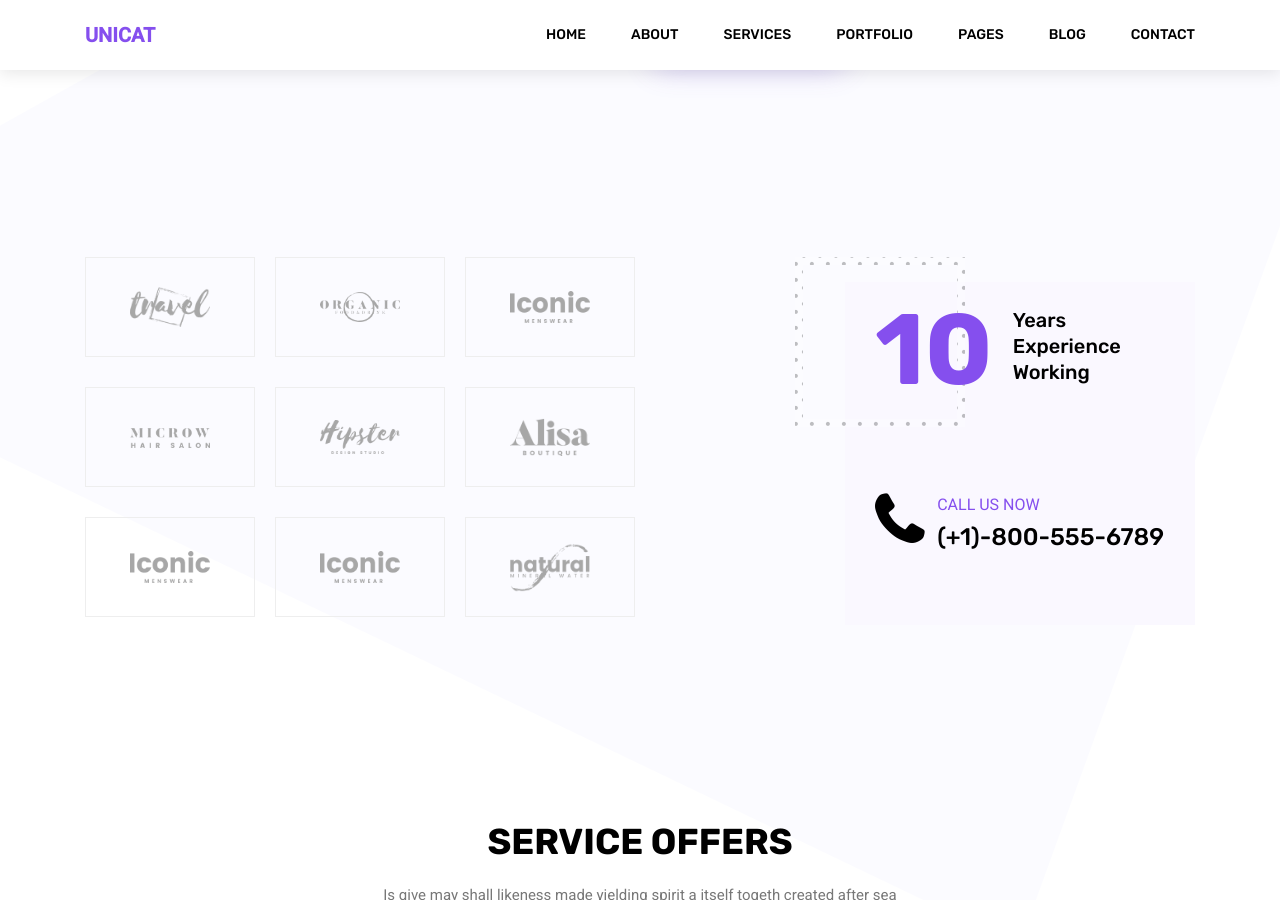
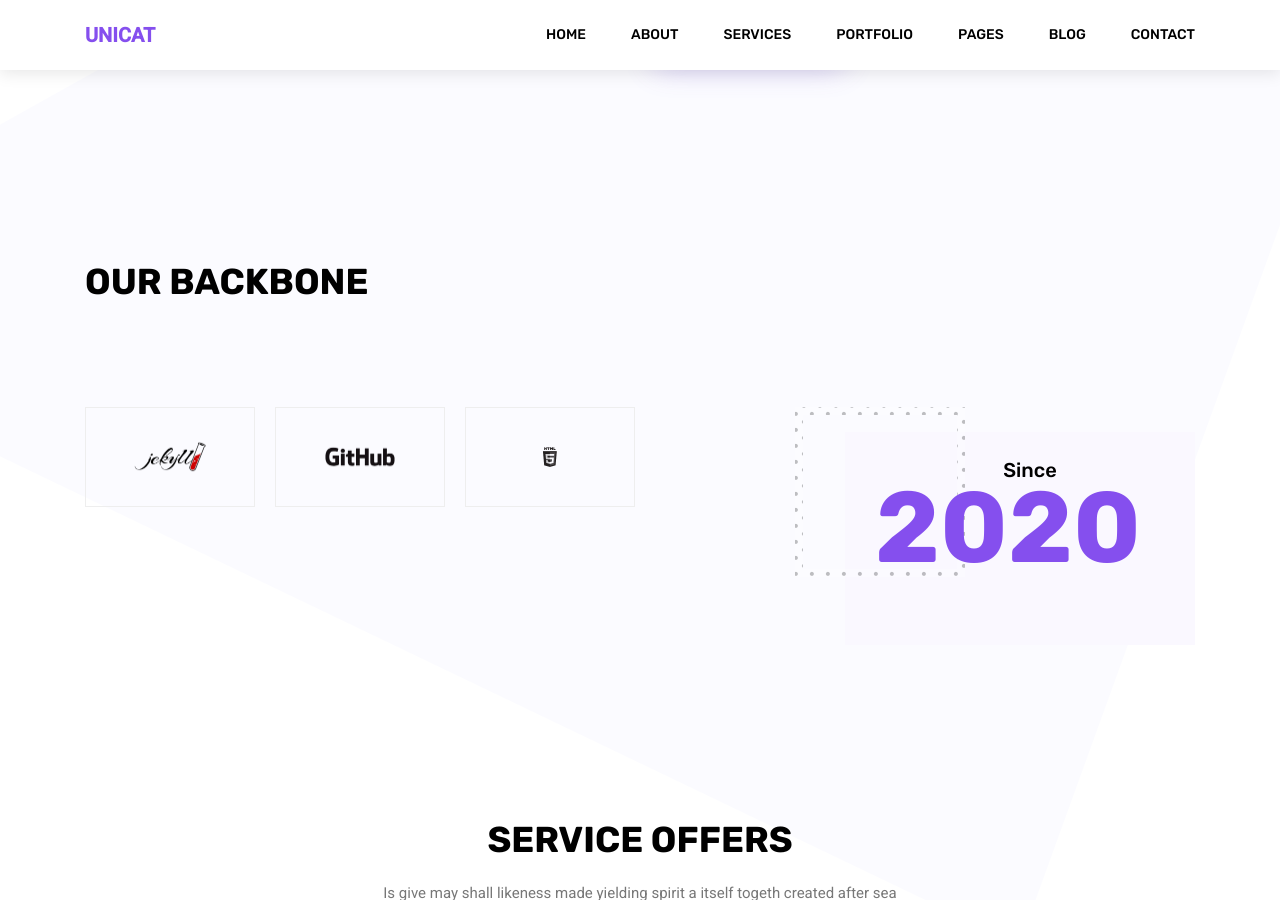
Before and after one commit to unicatin/unicatin.github.io, a Jekyll site: the page built from index.html, in a window 1280 px wide and 900 px high, scrolled down 1203 px. Built offline with Jekyll 4.4.1, drawn with Linux system fonts in a browser that asks for light colours.

Commit message:
Update index.html

```diff
--- a/index.html
+++ b/index.html
@@ -64,68 +64,31 @@ layout: default
 	<section class="brand_area section_gap_bottom">
 		<div class="container">
 			<div class="row justify-content-center">
+				<div class="col-lg-12">
+					<div class="main_title text-left">
+						<h2>Our Backbone</h2>
+					</div>
+				</div>
 				<div class="col-lg-6">
 					<div class="row">
 						<div class="col-lg-4 col-md-4 col-sm-6">
 							<div class="single-brand-item d-table">
 								<div class="d-table-cell text-center">
-									<img src="{{ site.url }}/assets/img/brands/logo1.png" alt="">
+									<img src="{{ site.url }}/assets/img/brands/jekyll.png" alt="">
 								</div>
 							</div>
 						</div>
 						<div class="col-lg-4 col-md-4 col-sm-6">
 							<div class="single-brand-item d-table">
 								<div class="d-table-cell text-center">
-									<img src="{{ site.url }}/assets/img/brands/logo2.png" alt="">
+									<img src="{{ site.url }}/assets/img/brands/github.png" alt="">
 								</div>
 							</div>
 						</div>
 						<div class="col-lg-4 col-md-4 col-sm-6">
 							<div class="single-brand-item d-table">
 								<div class="d-table-cell text-center">
-									<img src="{{ site.url }}/assets/img/brands/logo3.png" alt="">
-								</div>
-							</div>
-						</div>
-						<div class="col-lg-4 col-md-4 col-sm-6">
-							<div class="single-brand-item d-table">
-								<div class="d-table-cell text-center">
-									<img src="{{ site.url }}/assets/img/brands/logo4.png" alt="">
-								</div>
-							</div>
-						</div>
-						<div class="col-lg-4 col-md-4 col-sm-6">
-							<div class="single-brand-item d-table">
-								<div class="d-table-cell text-center">
-									<img src="{{ site.url }}/assets/img/brands/logo5.png" alt="">
-								</div>
-							</div>
-						</div>
-						<div class="col-lg-4 col-md-4 col-sm-6">
-							<div class="single-brand-item d-table">
-								<div class="d-table-cell text-center">
-									<img src="{{ site.url }}/assets/img/brands/logo6.png" alt="">
-								</div>
-							</div>
-						</div>
-						<div class="col-lg-4 col-md-4 col-sm-6">
-							<div class="single-brand-item d-table">
-								<div class="d-table-cell text-center">
-									<img src="{{ site.url }}/assets/img/brands/logo7.png" alt="">
-								</div>
-							</div>
-						</div>
-						<div class="col-lg-4 col-md-4 col-sm-6">
-							<div class="single-brand-item d-table">
-								<div class="d-table-cell text-center">
-									<img src="{{ site.url }}/assets/img/brands/logo8.png" alt="">
-								</div>
-							</div>
-						</div>
-						<div class="col-lg-4 col-md-4 col-sm-6">
-							<div class="single-brand-item d-table">
-								<div class="d-table-cell text-center">
-									<img src="{{ site.url }}/assets/img/brands/logo9.png" alt="">
+									<img src="{{ site.url }}/assets/img/brands/html5.png" alt="">
 								</div>
 							</div>
 						</div>
@@ -133,18 +96,9 @@ layout: default
 				</div>
 				<div class="offset-lg-2 col-lg-4 col-md-6">
 					<div class="client-info">
+						<span class="smll">Since</span>
 						<div class="d-flex mb-50">
-							<span class="lage">10</span>
-							<span class="smll">Years Experience Working</span>
-						</div>
-						<div class="call-now d-flex">
-							<div>
-								<span class="fa fa-phone"></span>
-							</div>
-							<div class="ml-15">
-								<p>call us now</p>
-								<h3>(+1)-800-555-6789</h3>
-							</div>
+							<span class="lage">2020</span>
 						</div>
 					</div>
 				</div>
```
